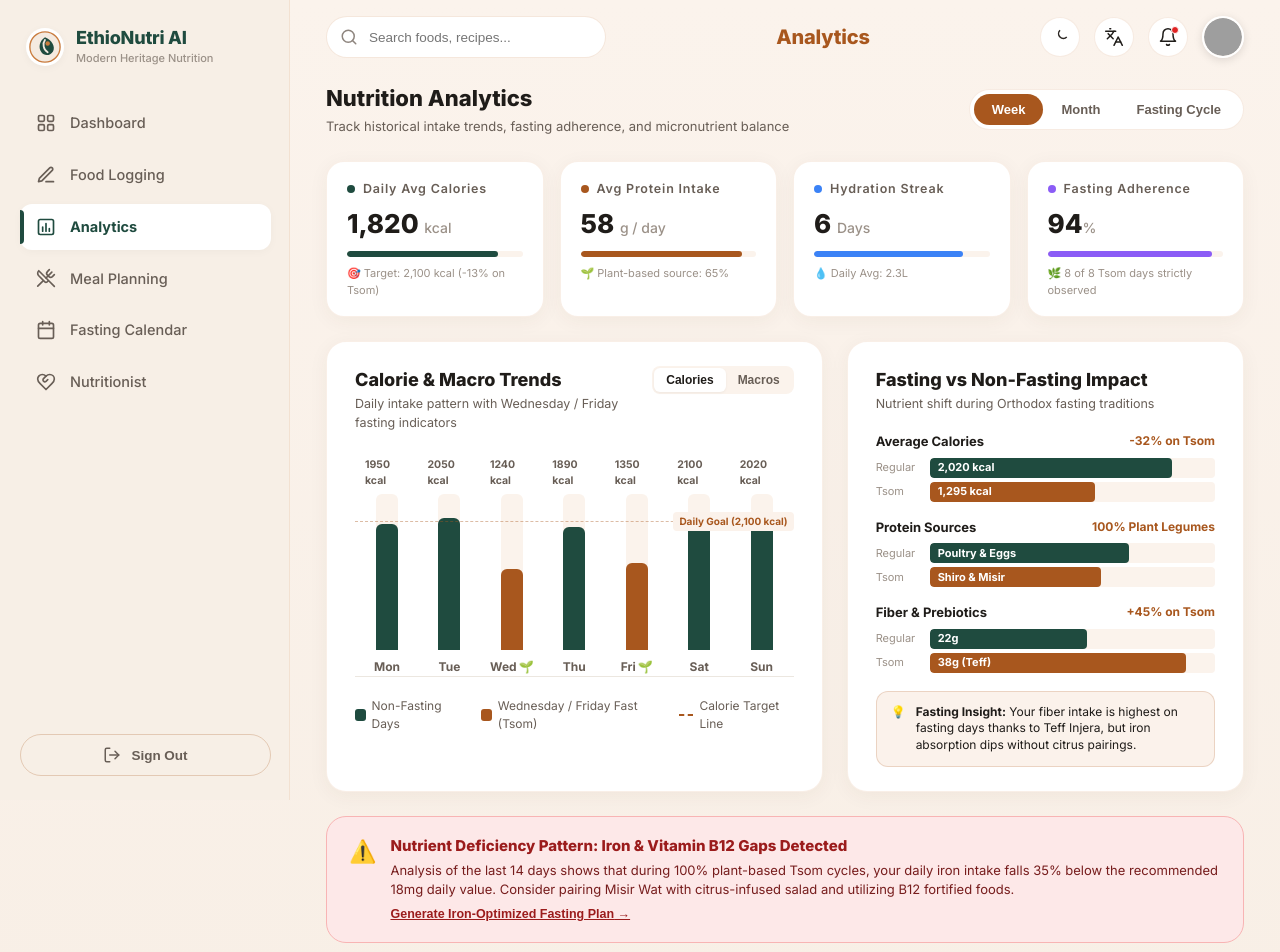
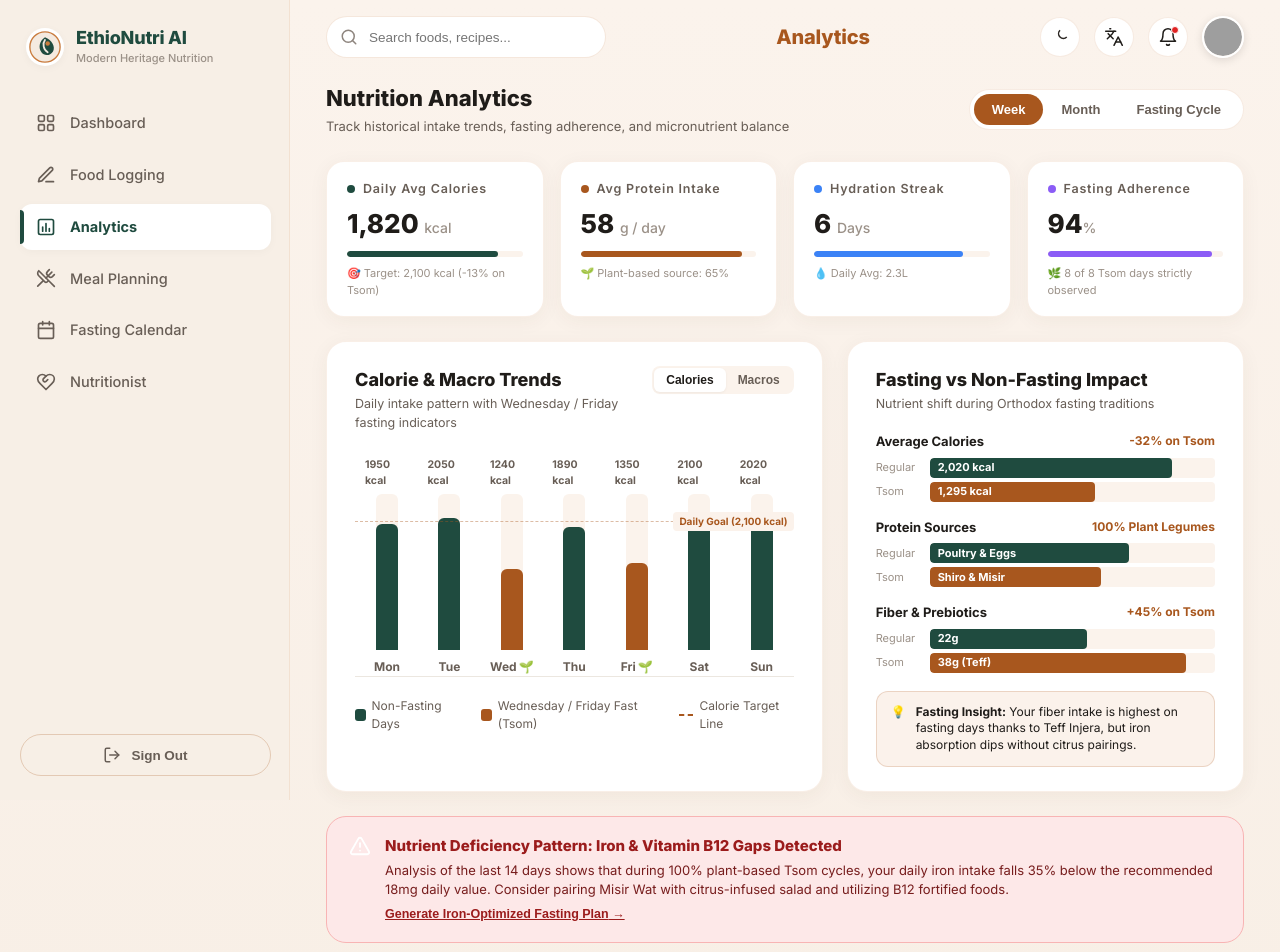
Before and after one commit to EthioNutri/ethionutri-ai, a React (Vite) app in the folder frontend/web-frontend/: page /analytics in a window 1280 px wide. Shown: the top 952 px of the page. Built offline with nearby package versions, Linux system fonts and the light colour scheme; no server answers; grey boxes are pictures that could not be loaded.

Commit message:
feat: implement core frontend architecture including authentication, nutrition management, and informational pages

```diff
--- a/frontend/web-frontend/src/components/ui/AlertCard.jsx
+++ b/frontend/web-frontend/src/components/ui/AlertCard.jsx
@@ -9,7 +9,11 @@ const AlertCard = ({
   return (
     <div className="nutrient-alert-card">
       <div className="alert-card-icon-col">
-        <div className="alert-triangle-icon">⚠️</div>
+        <svg width="22" height="22" viewBox="0 0 24 24" fill="none" stroke="#FFFFFF" strokeWidth="2" strokeLinecap="round" strokeLinejoin="round" className="alert-triangle-svg">
+          <path d="m21.73 18-8-14a2 2 0 0 0-3.48 0l-8 14A2 2 0 0 0 4 21h16a2 2 0 0 0 1.73-3Z" />
+          <line x1="12" y1="9" x2="12" y2="13" />
+          <line x1="12" y1="17" x2="12.01" y2="17" />
+        </svg>
       </div>
       <div className="alert-card-text-col">
         <h4 className="alert-card-title">{title}</h4>
```
